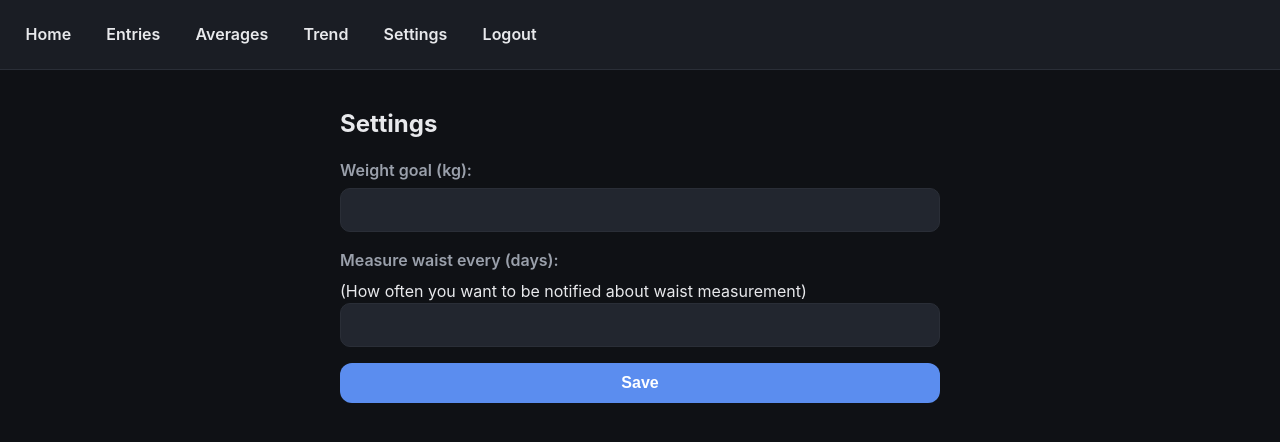
After one commit to florekem/weight-pro-flo, a Flask app: page /settings in a window 1280 px wide. The commit adds this page. Shown: the top 442 px of the page. Run offline with Flask 3, Linux system fonts and the light colour scheme; the visitor is signed in with stand-in values (Sample User, id 1); data that the repository does not hold is empty.

Commit message:
added settings, ui tweaks, updated graph

```diff
--- a/app.py
+++ b/app.py
@@ -22,7 +22,7 @@ if not app.secret_key:
     raise RuntimeError("SECRET_KEY environment variable is required")
 login_manager = LoginManager()
 login_manager.init_app(app)
-login_manager.login_view = "login"
+login_manager.login_view = "login"  # type: ignore
 
 
 class User(UserMixin):
@@ -45,6 +45,29 @@ def load_user(user_id):
         return None
 
     return User(id=row[0], username=row[1], password_hash=row[2])
+
+
+@app.route("/settings", methods=["GET", "POST"])
+def settings():
+    con, cur = open_db()
+    if request.method == "POST":
+        weight_goal = request.form["weight_goal"]
+        waist_reminder_days = request.form["waist_reminder_days"]
+        settings = cur.execute(
+            """
+        UPDATE users SET weight_goal = ?, waist_reminder_days = ? WHERE id = ?
+        """,
+            (weight_goal, waist_reminder_days, current_user.id),
+        )
+        con.commit()
+
+    settings = cur.execute(
+        "SELECT id, weight_goal, waist_reminder_days FROM users WHERE id = ?",
+        (current_user.id,),
+    ).fetchone()
+
+    con.close()
+    return render_template("settings.html", settings=settings)
 
 
 @app.route("/login", methods=["GET", "POST"])
@@ -76,24 +99,22 @@ def logout():
     return redirect(url_for("home"))
 
 
-# this one will be for login screen
 @app.route("/")
 def home():
     return render_template("home.html")
 
 
-# this one will be for displaying all entries from the database for logged-in user
-# if user is allready logged-in redirect here from home
-# todo: make entries template. how to?
+# displaying all entries from the database for logged-in user
+# the default redirect page after logg in
 @app.route("/entries")
 @login_required
 def entries():
     today = date.today()
-    back_in_time = today - timedelta(days=21)
+    back_in_time = today - timedelta(days=21)  # how many days to show on page
     con, cur = open_db()
     rows = cur.execute(
         """
-        SELECT id, date, weight, waist FROM entries
+        SELECT id, date, weight, waist, notes, photo_path FROM entries
         WHERE user_id = ? AND date >= ? AND date <= ? ORDER BY date DESC
         """,
         (current_user.id, back_in_time, today),
@@ -108,13 +129,13 @@ def entries():
     waist_reminder = False
     if last_waist_date:
         if datetime.now() - datetime.fromisoformat(last_waist_date) >= timedelta(
-            days=14
+            days=get_user_setting("waist_reminder_days", current_user.id)  # type: ignore
         ):
             waist_reminder = True
     return render_template("entries.html", entries=rows, waist_reminder=waist_reminder)
 
 
-# this one will be for adding new entries for logged-in user
+# add new entries for logged-in user
 @app.route("/entries/add", methods=["POST", "GET"])
 @login_required
 def add_entry():
@@ -123,12 +144,13 @@ def add_entry():
         the_date = request.form["the_date"]
         weight = request.form["weight"]
         waist = request.form["waist"]
+        notes = request.form["notes"]
         cur.execute(
             """
-            INSERT INTO entries (user_id, date, weight, waist)
-            VALUES (?, ?, ?, ?)
+            INSERT INTO entries (user_id, date, weight, waist, notes)
+            VALUES (?, ?, ?, ?, ?)
             """,
-            (current_user.id, the_date, weight, waist),
+            (current_user.id, the_date, weight, waist, notes),
         )
         con.commit()
         con.close()
@@ -180,21 +202,21 @@ def averages():
                 [
                     chunk_stop.strftime("%Y-%m-%d"),
                     chunk_start.strftime("%Y-%m-%d"),
-                    (sum(temp_avg) / len(temp_avg)),
+                    round((sum(temp_avg) / len(temp_avg)), 2),
                 ]
             )
             i += 7
         except:
-            print("error, no more  entries")
+            print("requested entries listed")
             break
 
-    # this one is for adding change between weeks
+    #  display a weight change between consecutive weeks
     for i in range(0, len(avgs) - 1):
         diff = avgs[i][2] - avgs[i + 1][2]
         if diff > 0:  # add + or - sing for change
-            avgs[i].append("+" + str("{:.2f}".format(diff)))
+            avgs[i].append("+" + str(round(diff, 2)))
         else:
-            avgs[i].append(str("{:.2f}".format(diff)))
+            avgs[i].append(str(round(diff, 2)))
     # add 0 change to first week of tracking which does not compare
     avgs[len(avgs) - 1].append(0)
 
@@ -209,6 +231,9 @@ def trend():
     rows = cur.execute(
         "SELECT id, date, weight FROM entries WHERE user_id = ?", (current_user.id,)
     ).fetchall()
+    weight_goal = cur.execute(
+        "SELECT id, weight_goal FROM users WHERE id = ?", (current_user.id,)
+    ).fetchone()
     con.close()
 
     diki = {}
@@ -232,13 +257,33 @@ def trend():
         except:
             print("error, no more  entries")
             break
+
+    weight_goal = weight_goal[1]
+    weight_goal = [weight_goal] * len(labels)
     # reverse to get the oldest first
-    return render_template("trend.html", labels=labels[::-1], values=values[::-1])
+    return render_template(
+        "trend.html", labels=labels[::-1], values=values[::-1], weight_goal=weight_goal
+    )
 
 
+# helper for opening database
 def open_db():
     db_path = os.environ.get("DATABASE_PATH", "weight.db")
     con = sqlite3.connect(db_path)
     cur = con.cursor()
     cur.execute("PRAGMA foreign_keys = ON")
     return con, cur
+
+
+# helper for retrieving user requested setting (request col name)
+def get_user_setting(requested_setting, user_id):
+    con, cur = open_db()
+    settings = cur.execute(
+        "SELECT weight_goal, waist_reminder_days FROM users WHERE id = ?",
+        (user_id,),
+    ).fetchone()
+    con.close()
+    if requested_setting == "weight_goal":
+        return settings[0]
+    if requested_setting == "waist_reminder_days":
+        return settings[1]
--- a/db_init.py
+++ b/db_init.py
@@ -8,7 +8,9 @@ cur.execute("""
     CREATE TABLE IF NOT EXISTS users (
     id INTEGER PRIMARY KEY AUTOINCREMENT,
     username TEXT UNIQUE NOT NULL,
-    password_hash TEXT NOT NULL
+    password_hash TEXT NOT NULL,
+    weight_goal REAL NULL,
+    waist_reminder_days INTEGER NULL
     )
 """)
 cur.execute("""
@@ -17,7 +19,6 @@ cur.execute("""
     user_id INTEGER NOT NULL,
     date TEXT NOT NULL,
     weight REAL NOT NULL,
-    weight_goal REAL NULL,
     waist REAL NULL,
     notes TEXT NULL,
     photo_path TEXT NULL,
--- a/static/style.css
+++ b/static/style.css
@@ -30,6 +30,14 @@ body {
     position: sticky;
     top: 0;
     z-index: 10;
+    overflow-x: auto;
+    flex-wrap: nowrap;
+    -webkit-overflow-scrolling: touch;
+    scrollbar-width: none;
+}
+
+.navbar::-webkit-scrollbar {
+    display: none;
 }
 
 .navbar a {
@@ -38,6 +46,8 @@ body {
     font-weight: 600;
     padding: 0.4rem 0.6rem;
     border-radius: 8px;
+    white-space: nowrap;
+    flex-shrink: 0;
 }
 
 .navbar a:hover,
@@ -135,6 +145,19 @@ h1 {
     color: #fff;
 }
 
+.chart-wrapper {
+    width: 80vw;
+    position: relative;
+    left: 50%;
+    transform: translateX(-50%);
+    padding: 1rem 0;
+}
+
+.chart-wrapper canvas {
+    width: 100% !important;
+    height: auto !important;
+}
+
 .empty-state {
     color: var(--text-muted);
     text-align: center;
--- a/templates/base.html
+++ b/templates/base.html
@@ -13,6 +13,7 @@
             <a href="{{ url_for('entries') }}">Entries</a>
             <a href="{{ url_for('averages') }}">Averages</a>
             <a href="{{ url_for('trend') }}">Trend</a>
+            <a href="{{ url_for('settings') }}">Settings</a>
             <a href="{{ url_for('logout') }}">Logout</a>
         {% else %}
             <a href="{{ url_for('login') }}">Login</a>
--- /dev/null
+++ b/templates/settings.html
@@ -0,0 +1,18 @@
+{% extends "base.html" %}
+{% block title %}Settings{% endblock %}
+{% block content %}
+    <h1>Settings</h1>
+    <form method="POST">
+        <div class="form-group">
+            <label for="weight goal">Weight goal (kg):</label>
+            <input type="number" step="1" id="weight_goal" name="weight_goal" inputmode="decimal" value= {{ settings[1] }}>
+        </div>
+        <div class="form-group">
+            <label for="waist_reminder_days">Measure waist every (days):</label>
+            (How often you want to be notified about waist measurement)
+            <input type="number" step="1" id="waist_reminder_days" name="waist_reminder_days" inputmode="decimal" value= {{ settings[2] }}>
+
+        </div>
+        <button type="submit" class="btn btn-block">Save</button>
+    </form>
+{% endblock %}
```
Also changed, not shown: TODO.md (added, +24 -0 lines), templates/entries.html (+5 -2 lines), templates/trend.html (+19 -4 lines).
